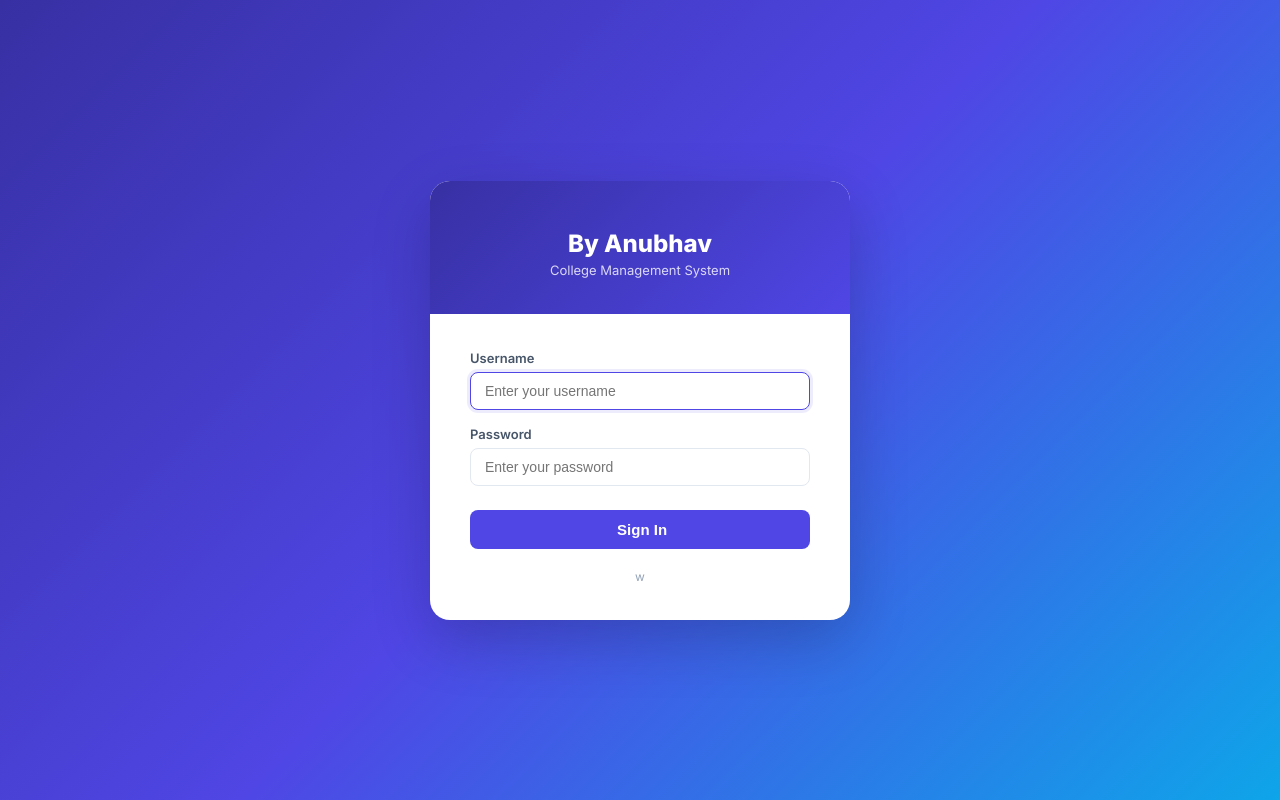
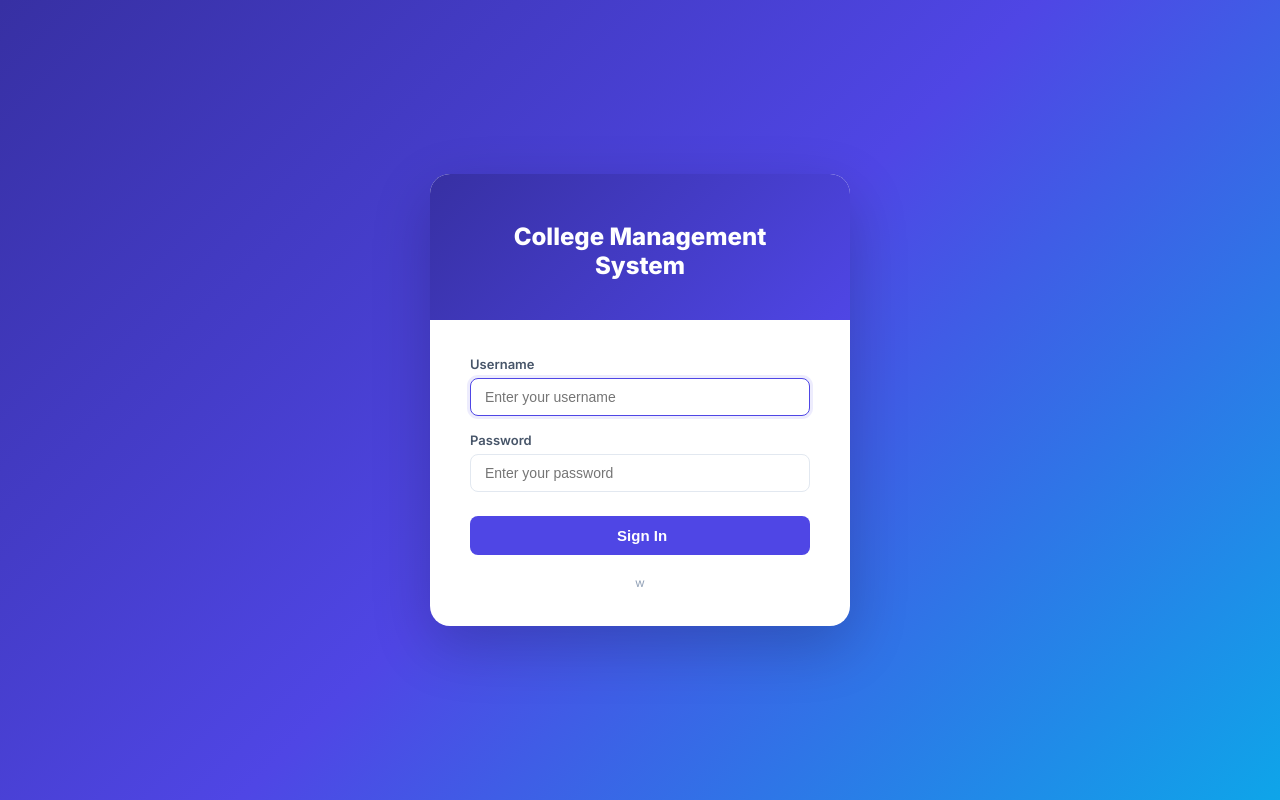
Before and after one commit to keyzzz-boop/keyzzz-boop, a Django app: page /login/ in a window 1280 px wide. Run offline with Django 4.2, Linux system fonts and the light colour scheme.

Commit message:
Update project files

```diff
--- a/users/templates/users/login.html
+++ b/users/templates/users/login.html
@@ -4,7 +4,7 @@
 <head>
 <meta charset="UTF-8"/>
 <meta name="viewport" content="width=device-width, initial-scale=1.0"/>
-<title>Login — EduManage</title>
+<title>Login </title>
 <link href="https://fonts.googleapis.com/css2?family=Inter:wght@400;600;700;800&display=swap" rel="stylesheet"/>
 <link rel="stylesheet" href="{% static 'css/main.css' %}"/>
 </head>
@@ -13,8 +13,8 @@
   <div class="login-card">
     <div class="login-header">
       <div class="login-icon"></div>
-      <h1>By Anubhav </h1>
-      <p>College Management System</p>
+
+      <p><h1>College Management System</h1></p>
     </div>
     <div class="login-body">
       {% if messages %}
```
Also changed, not shown: db.sqlite3.
